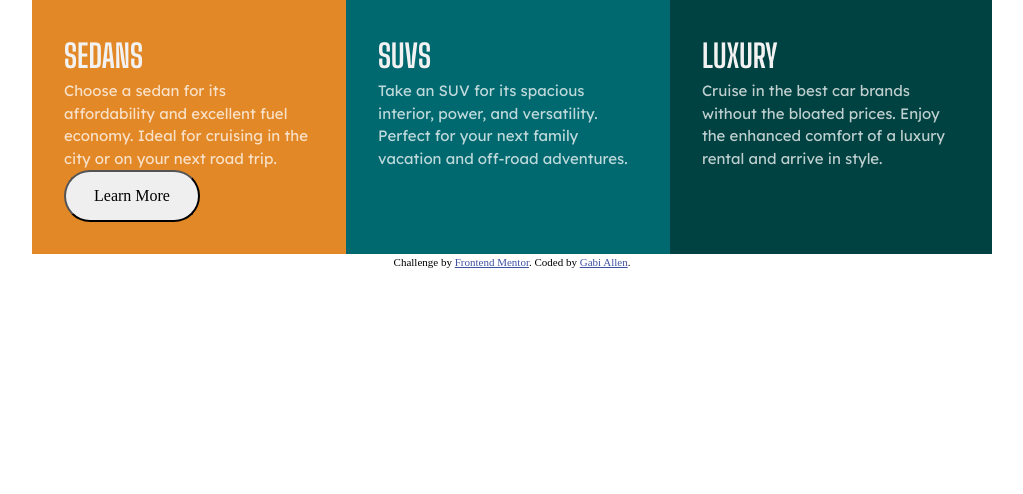
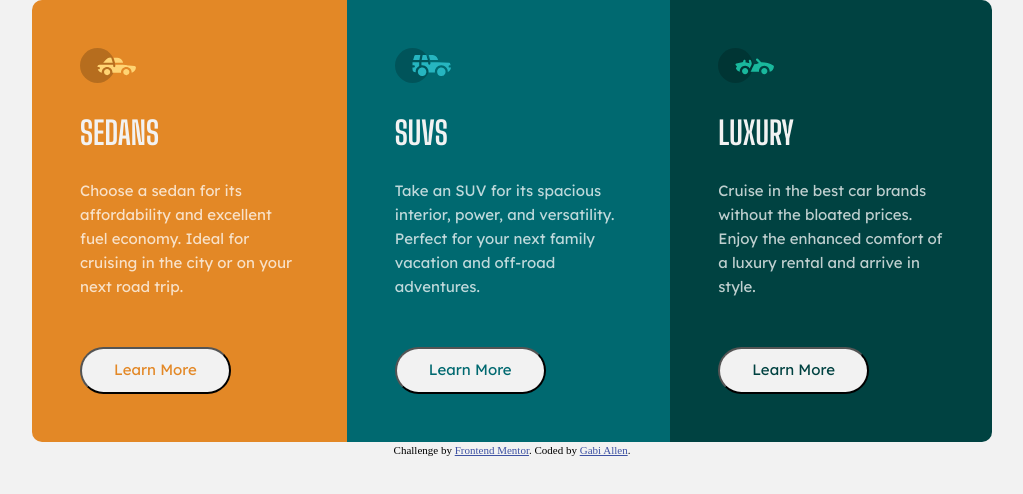
Before and after one commit to gabiallen/3-column-preview-card-component, a plain HTML site: page src/index.html in a window 1280 px wide. Shown: the whole page, without its empty margins (128-1151 px from the left). Drawn offline with Linux system fonts and the light colour scheme.

Commit message:
Add spacing and images

```diff
--- a/src/css/main.css
+++ b/src/css/main.css
@@ -15,19 +15,25 @@ video {
   color: hsl(228, 45%, 44%);
 }
 
+body {
+  background-color: hsl(0, 0%, 95%);
+}
+
 section {
   display: flex;
-  align: center;
+  align-items: center;
 }
 
 article.card {
-  padding: 2rem;
+  padding: 3rem;
 }
 
 p {
   color: hsla(0, 0%, 100%, 0.75);
   font-size: 0.9375rem;
+  line-height: 1.6;
   font-family: 'Lexend Deca', sans-serif;
+  margin-bottom: 3rem;
 }
 
 h1 {
@@ -35,12 +41,15 @@ h1 {
   font-size: 2rem;
   font-family: 'Big Shoulders Display', cursive;
   text-transform: uppercase;
+  margin-bottom: 1.4rem;
 }
 
 
 
 .bg-yellow {
   background-color: hsl(31, 77%, 52%);
+  border-top-left-radius: 10px;
+  border-bottom-left-radius: 10px;
 }
 
 .bg-blue {
@@ -49,20 +58,42 @@ h1 {
 
 .bg-green {
   background-color: hsl(179, 100%, 13%);
+  border-top-right-radius: 10px;
+  border-bottom-right-radius: 10px;
 }
 
 .container {
   max-width: 60rem;
   margin: 0 auto;
-  margin-top: 20 rem;
+
 }
 
 button.learn {
   border-radius: 40px;
-  padding: .75rem 1.75rem;
-  font-size: 0.9375rem
+  padding: .65rem 2rem;
+  font-size: 0.9375rem;
   font-family: 'Lexend Deca', sans-serif;
+  background-color: hsl(0, 0%, 95%);
+  stroke: none;
 }
+
+button.Sedans {
+  color: hsl(31, 77%, 52%);
+}
+
+button.SUVs {
+  color: hsl(184, 100%, 22%);
+}
+
+button.Luxury {
+  color: hsl(179, 100%, 13%);
+}
+
+img {
+  max-width: 3.5rem;
+  margin-bottom: 1.6rem;
+}
+
 
 /* Mobile Only Styles */
 @media (max-width: 768px) {
--- a/src/index.html
+++ b/src/index.html
@@ -24,26 +24,49 @@
     <main class="container">
       <section class="flex">
         <article class="card Sedans bg-yellow">
+          <img
+            src="./images/icon-sedans.svg"
+            class="Sedans"
+            alt="Sedan clip art"
+            height="40px"
+            width="64px"
+          />
           <h1>Sedans</h1>
           <p class="body">
             Choose a sedan for its affordability and excellent fuel economy.
             Ideal for cruising in the city or on your next road trip.
           </p>
-          <button class="learn body">Learn More</button>
+          <button class="learn Sedans">Learn More</button>
         </article>
         <article class="card SUVs bg-blue">
+          <img
+            src="./images/icon-suvs.svg"
+            class="SUVs"
+            alt="SUV clip art"
+            height="40px"
+            width="64px"
+          />
           <h1>SUVs</h1>
           <p class="body">
             Take an SUV for its spacious interior, power, and versatility.
             Perfect for your next family vacation and off-road adventures.
           </p>
+          <button class="learn SUVs">Learn More</button>
         </article>
         <article class="card Luxury bg-green">
+          <img
+            src="./images/icon-luxury.svg"
+            class="Luxury"
+            alt="Luxury car clip art"
+            height="40px"
+            width="64px"
+          />
           <h1>Luxury</h1>
           <p class="body">
             Cruise in the best car brands without the bloated prices. Enjoy the
             enhanced comfort of a luxury rental and arrive in style.
           </p>
+          <button class="learn Luxury">Learn More</button>
         </article>
       </section>
     </main>
```
